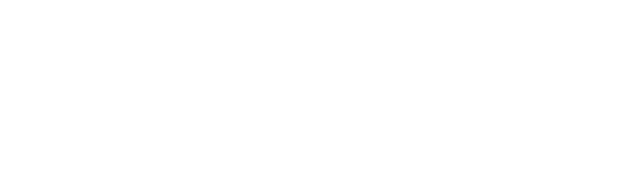
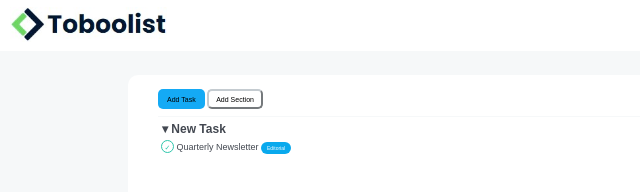
Before and after one commit to AnastasiaProshy/html-css-toboolist, a plain HTML site: page index.html in a window 1280 px wide. Shown: the whole page, without its empty margins (0-640 px from the left). Drawn offline with Linux system fonts and the light colour scheme.

Commit message:
style: basic design

```diff
--- a/css-style/style.css
+++ b/css-style/style.css
@@ -4,4 +4,106 @@
     padding: 0;
     box-sizing: border-box;
     font-family: Arial, Helvetica, sans-serif;
+    font-size: 9px;
+    text-align: left;
+    background-color: #F6F8F9;
+    color: #434851;
 }
+
+/* ************************************************** */
+/* LOGO STYLE */
+header {
+    background-color: white;
+    padding: 7px 0 7px 10px;
+}
+
+header img {
+    height: 35px;
+}
+
+/* ************************************************** */
+#button {
+    margin: 0 0 5px;
+    background-color: white;
+    border-bottom: 1px solid #F6F8F9;
+}
+
+.bClass {
+    background-color: #14AAF5;
+    padding: 5px 7px 4px 7px;
+    color: black;
+    text-align: center;
+    font-size: 7px;
+    border-radius: 5px;
+    border-color: transparent;
+}
+
+.bSection {
+    margin: 7px 0 7px;
+    background-color: transparent;
+    border-color: #C4CBD0;
+}
+
+
+/* ************************************************** */
+
+.todo ul {
+    list-style-type: none;
+    margin: auto;
+    background-color: white;
+}
+
+.icon {
+    display: inline-block;
+    height: 13px;
+    width: 13px;
+    background-color: white;
+    color: #2CC6AB;
+    border: 0.8px solid #2CC6AB;
+    border-radius: 50%;
+    text-align: center;
+    font-size: 7px;
+    line-height: 13px;
+
+}
+
+/* ************************************************** */
+
+#main {
+    height: 370px;
+    max-width: 80%;
+    margin: 2.7rem auto;
+    background-color: white;
+    border: 2px;
+    border-radius: 10px;
+    padding: 7px 30px;
+}
+
+
+h1 {
+    font-size: 12px;
+    padding: 0 0 4px 4px;
+}
+
+.white-error {
+    margin: auto;
+    background-color: white;
+}
+
+.tag {
+    background-color: #09A9ED;
+    padding: 3px 6px 3px 6px;
+    color: white;
+    text-align: center;
+    font-size: 5px;
+    border-radius: 15px;
+}
+
+.text {
+    padding-left: 3px;
+}
+
+.error {
+    border-color: red;
+    color: red;
+}
--- a/index.html
+++ b/index.html
@@ -13,6 +13,7 @@
 
 </head>
 
+
 <!-- Il contenuto visibile -->
 
 <body>
@@ -20,34 +21,40 @@
     <!-- Header - l'intestazione di sezione/contenitore  -->
     <!-- LOGO -->
     <header>
-
+        <img src="img/Toboolist-logo.jpg" alt="LOGO">
     </header>
 
-    <main>
+    <main id="main">
+
         <!-- Buttons -->
-        <header>
-
-        </header>
+        <div id="button">
+            <button class="bTask bClass">Add Task</button>
+            <button class="bSection bClass">Add Section</button>
+        </div>
 
         <!-- Section New-->
-        <div>
+        <div id="Task" class="todo">
 
             <!-- Title & Entity Code -->
-            <h4></h4>
+            <h1 class="white-error"> &#9662; New Task</h1>
 
             <ul>
                 <li>
-
+                    <p class="text white-error">
+                        <span class="icon">&check;</span>
+                        Quarterly Newsletter
+                        <span class="tag">Editorial</span>
+                    </p>
                 </li>
             </ul>
 
         </div>
 
         <!-- Section Today-->
-        <div></div>
+        <div id="Today--"></div>
 
         <!-- Section Upcoming-->
-        <div></div>
+        <div id="Upcoming"></div>
 
     </main>
 
```
